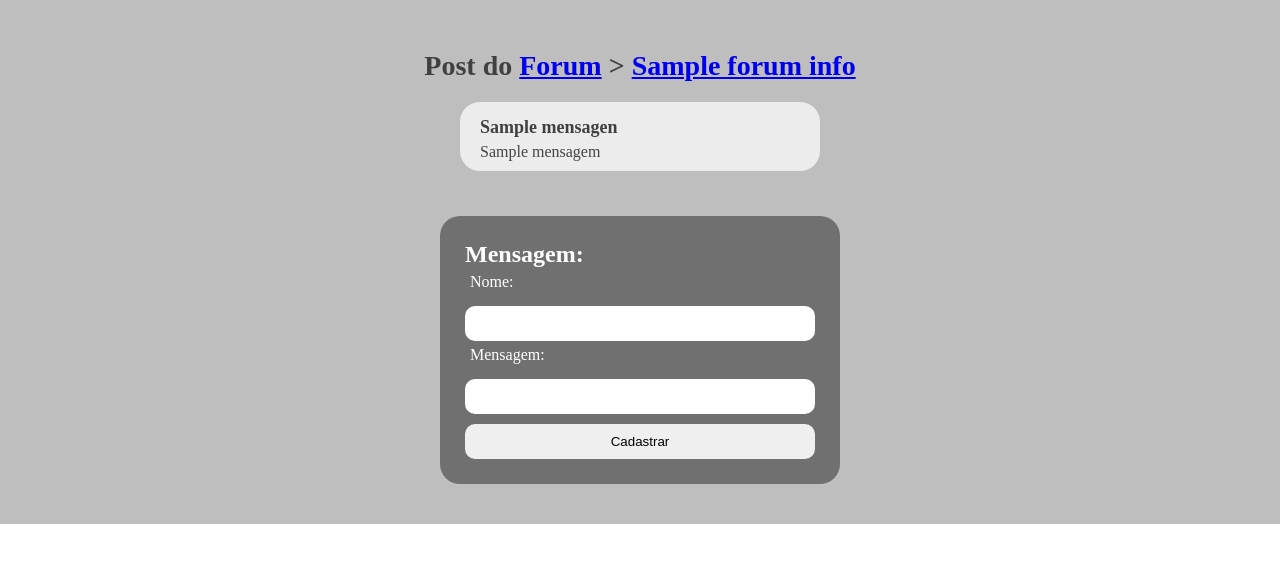
After one commit to CesarHenriqueRamos/Forum, a PHP site: the page made by views/post.php in a window 1280 px wide. The commit adds this page. Shown: the top 563 px of the page. Run offline with PHP 8.4, Linux system fonts and the light colour scheme; the template is opened without the code that fills it: most values are stand-ins (such as "Sample title", 1, 10 or a date in 2020); some libraries are stand-ins or nearby versions.

Commit message:
Fim do projeto do forum

```diff
--- a/css/style.css
+++ b/css/style.css
@@ -0,0 +1,85 @@
+*{
+    margin: 0;
+    padding: 0;
+    box-sizing: border-box;
+}
+body{
+  height: 100%;
+}
+.container{
+    width: 100%;
+    max-width: 1240px;
+
+    margin: 0 auto;
+    padding: 0 2%;
+
+}
+section{
+    padding: 25px 0;
+    background-color: #bebebe;
+    height: 100%;
+}
+h1{
+    text-align: center;
+    padding-top: 25px;
+    font-size: 28px;
+    color: #404040;
+}
+form#form{
+    width: 100%;
+    max-width: 400px;
+    margin: 15px auto;
+    background-color: #707070;
+    padding: 25px;
+    border-radius: 20px;
+}
+h2{
+    color: white;
+}
+form#form input{
+    width: 100%;
+    margin-top: 10px;
+    padding: 10px;
+    border-radius: 10px;
+    border:0;
+}
+form#form label{
+    color: white;
+    padding: 5px;
+    display: block;
+
+}
+ul{
+    width: 400px;
+    margin: 0 auto;
+    padding: 25px;
+}
+li{
+    padding: 5px 10px;
+
+}
+li a{
+    font-size: 16px;
+    color: #242424;
+
+}
+/*pagina post*/
+div.post{
+    width: 400px;
+    margin: 0 auto;
+    padding: 20px;
+}
+div.post-single{
+    padding: 10px 20px;
+    background-color: #ececec;
+    margin-bottom: 10px;
+    border-radius: 20px;
+}
+h3{
+    font-size: 18px;
+    color: #404040;
+    padding: 5px 0;
+}
+p{
+    color: #444;
+}
--- /dev/null
+++ b/views/post.php
@@ -0,0 +1,38 @@
+<!DOCTYPE html>
+<html lang="en">
+<head>
+    <meta charset="UTF-8">
+    <meta name="viewport" content="width=device-width, initial-scale=1.0">
+    <link rel="stylesheet" href="../css/style.css">
+    <title>Forum</title>
+</head>
+<body>
+    <section class="home">
+        <div class="container">
+            <h1>Post do <a href="<?php echo INCLUDE_PATH ?>"> Forum</a> >  <a href="<?php echo INCLUDE_PATH ?><?php echo $idTopico;?>"> <?php echo $forumInfo['nome'];?></a></h1>
+            <div class="post">
+            <?php
+                foreach($Mensagens as $key => $value){
+            ?>
+                <div class="post-single">
+                    <h3><?php echo $value['nome']?></h3> <p><?php echo $value['mensagem']?></p>
+                </div>
+            <?php
+                }
+            ?>
+            </div>
+
+            <form action="" method="post" id="form">
+            <h2>Mensagem:</h2>
+                <label for="nome">Nome:</label>
+                <input type="text" name="nome" id="">
+                <label for="mensagem">Mensagem:</label>
+                <input type="text" name="mensagem" id="">
+                <input type="hidden" name="topico_id" value="<?php echo $idTopico; ?>">
+                <input type="submit" name="cadastrar_post" value="Cadastrar">
+            </form>
+            </div>
+    </section>
+
+</body>
+</html>
```
Also changed, not shown: classes/controladores/forumController.php (+33 -4 lines), classes/modelos/forumModelo.php (+18 -0 lines), index.php (+4 -4 lines), views/forum_home.php (+18 -2 lines), views/topicos.php (added, +33 -0 lines).
